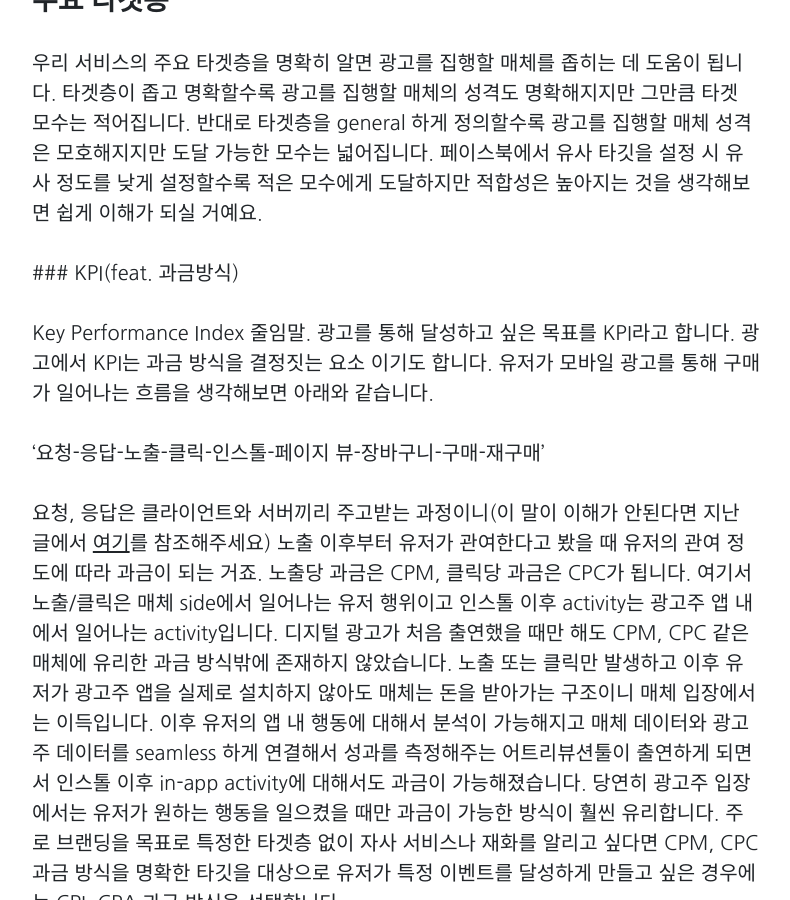
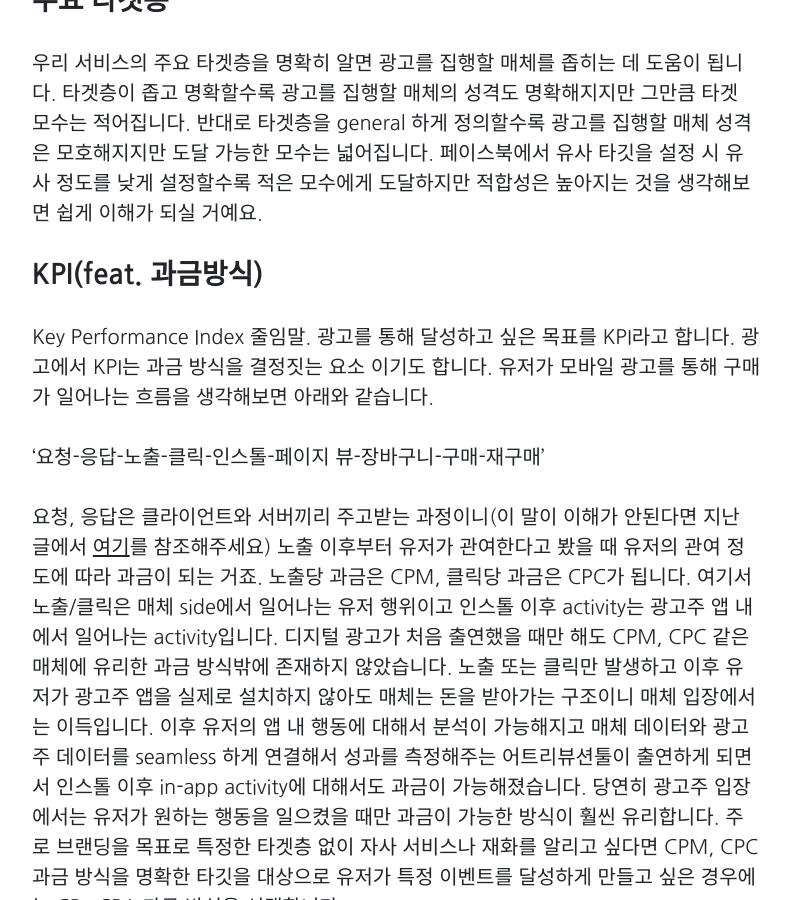
Before and after one commit to Marapro88/mara, a Jekyll site: the page built from _posts/2020-04-26-digital-marketing-cheat-key-2.md, in a window 1280 px wide and 900 px high, scrolled down 1372 px. Shown: the whole window, without its empty margins (243-1033 px from the left). Built offline with Jekyll 4.4.1, drawn with Linux system fonts in a browser that asks for light colours; comment, search, counter and statistics services are not loaded.

Commit message:
0523 포스팅 minor 변경

```diff
--- a/_posts/2020-04-26-digital-marketing-cheat-key-2.md
+++ b/_posts/2020-04-26-digital-marketing-cheat-key-2.md
@@ -32,7 +32,7 @@ description: '매체와 광고주, 어트리뷰션 툴'
 
 우리 서비스의 주요 타겟층을 명확히 알면 광고를 집행할 매체를 좁히는 데 도움이 됩니다. 타겟층이 좁고 명확할수록 광고를 집행할 매체의 성격도 명확해지지만 그만큼 타겟 모수는 적어집니다. 반대로 타겟층을 general 하게 정의할수록 광고를 집행할 매체 성격은 모호해지지만 도달 가능한 모수는 넓어집니다. 페이스북에서 유사 타깃을 설정 시 유사 정도를 낮게 설정할수록 적은 모수에게 도달하지만 적합성은 높아지는 것을 생각해보면 쉽게 이해가 되실 거예요.
 
- ### KPI(feat. 과금방식)
+### KPI(feat. 과금방식)
 
 Key Performance Index 줄임말. 광고를 통해 달성하고 싶은 목표를 KPI라고 합니다. 광고에서 KPI는 과금 방식을 결정짓는 요소 이기도 합니다. 유저가 모바일 광고를 통해 구매가 일어나는 흐름을 생각해보면 아래와 같습니다.
 
@@ -44,13 +44,13 @@ Key Performance Index 줄임말. 광고를 통해 달성하고 싶은 목표를
 
 주요 타겟층도 명확하고 KPI까지 결정짓고 나면 예산 내에서 가장 적합한 매체를 선정하면 됩니다. 매체마다 제시하는 광고 단가가 조금씩 다르고 대부분의 매체가 최소 광고 집행 금액 조건이 있습니다. 하지만 무엇보다 가장 중요한 요소는 자사가 목표로 하는 주요 타겟층과 얼마나 유사한 트래픽을 보유하고 있는지, 그리고 KPI를 효과적으로 달성할 수 있는 광고 상품과 과금 방식을 기술적으로 잘 구현하는지 여부입니다. 이러한 여러 요소를 종합적으로 따져본 후 가장 적합한 매체를 결정하면 됩니다.
 
-### [매체 종류에 대한 설명 바로가기👉](https://www.mobiinside.co.kr/2017/10/17/kdy-marketing-media/)
+### [매체 종류에 대한 설명 바로가기👉](https://www.mobiinside.co.kr/2017/10/17/kdy-marketing-media/)<br>
 
 ## 2. 광고 상품
 
 매체가 광고주에게 판매하는 상품을 말합니다. 광고 상품도 앱이 처음 출연했을 때는 단순히 앱 내 지면을 활용하는 DA 상품만 존재하다고 HTML5의 발전에 힘입어 플레이어블 광고, 리치미디어 광고 형태가 출연하게 되었고 잠금화면을 활용한 광고, 유튜브를 필두로 한 동영상 광고, SNS 발전에 힘입어 인플루언서 광고 등 다양한 형태의 광고들이 존재합니다.
 
-### [광고 상품에 대한 설명 바로가기 👉](https://brunch.co.kr/@woozooin/117)
+### [광고 상품에 대한 설명 바로가기 👉](https://brunch.co.kr/@woozooin/117)<br>
 
 ## 3. 매체에서 광고 송출
 
```
